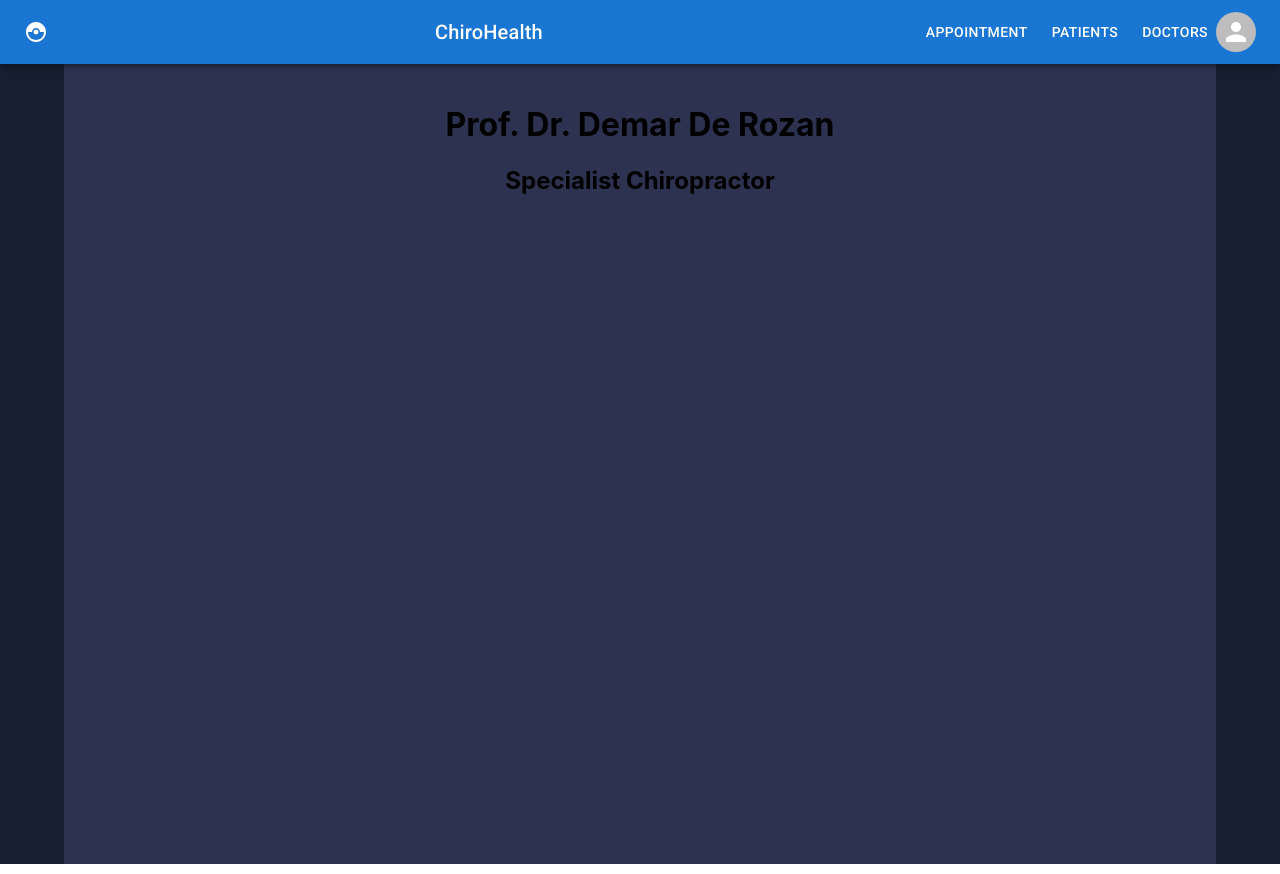
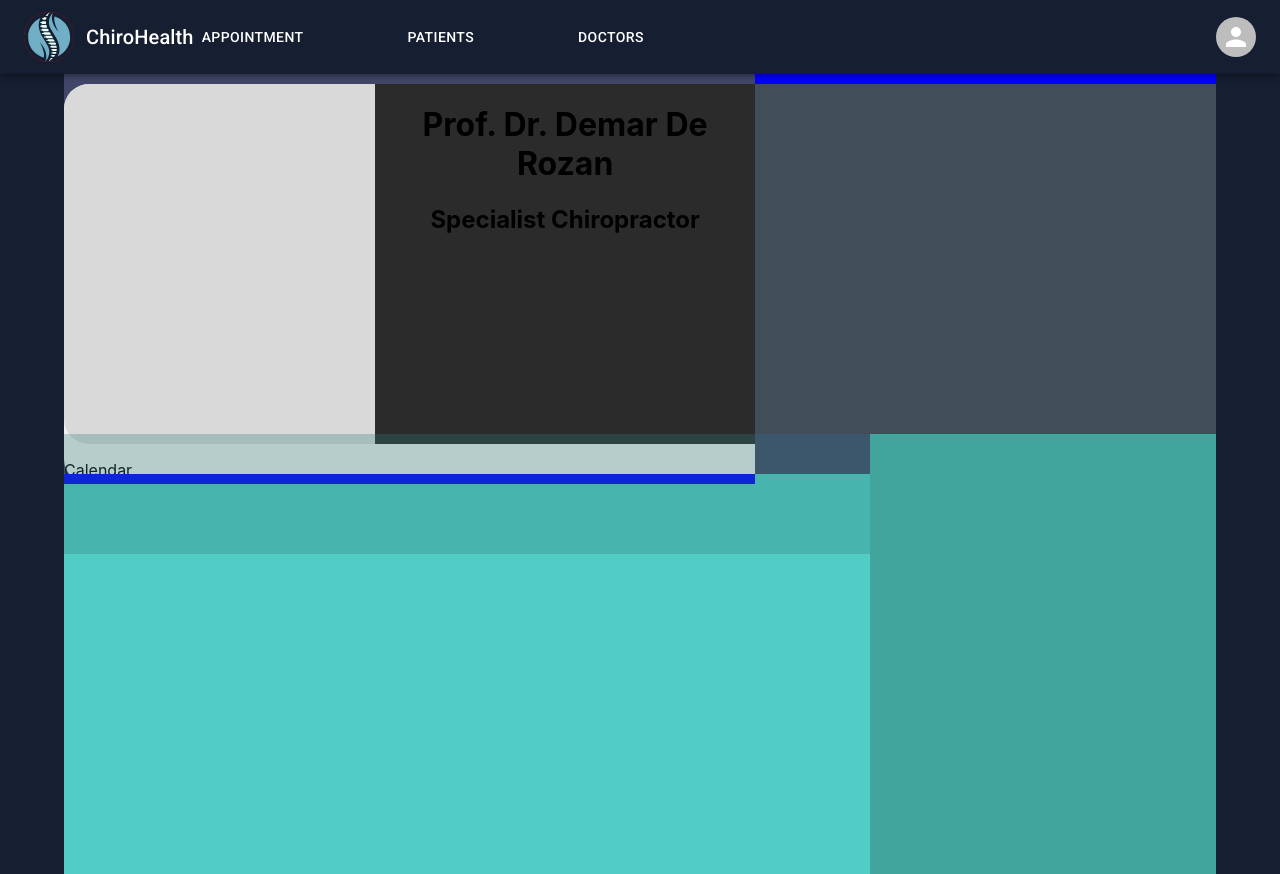
Before and after one commit to Tsebo200/ChiroHealth, a React (Create React App) app: page / in a window 1280 px wide. Built offline with nearby package versions, Linux system fonts and the light colour scheme.

Commit message:
Logo added to nav bar

```diff
--- a/public/index.html
+++ b/public/index.html
@@ -24,7 +24,7 @@
       work correctly both with client-side routing and a non-root public URL.
       Learn how to configure a non-root public URL by running `npm run build`.
     -->
-    <title>React App</title>
+    <title>ChiroHealth</title>
   </head>
   <body>
     <noscript>You need to enable JavaScript to run this app.</noscript>
--- /dev/null
+++ b/src/Components/Calendar/Calendar.jsx
@@ -0,0 +1,13 @@
+import React from 'react';
+import styles from '../Calendar/Calendar.module.scss';
+
+function Calendar() {
+  return (
+    <>
+    <p className={styles.text}>Calendar</p>
+    </>
+
+  )
+}
+
+export default Calendar
--- /dev/null
+++ b/src/Components/Calendar/Calendar.module.scss
@@ -0,0 +1,5 @@
+@import '../../Scss/Styles.scss';
+
+.text{
+    float: left;
+}
--- a/src/Components/Introduction/Introduction.jsx
+++ b/src/Components/Introduction/Introduction.jsx
@@ -1,16 +1,19 @@
 import React from 'react';
 import styles from '../Introduction/Introduction.module.scss';
+import Calendar from '../Calendar/Calendar';
 
 function Introduction() {
   return (
-    <div>
+    <>
     {/* <div className='styles.' */}
+    {/* <div className={styles.hor_line_breaker}></div> */}
+        <div className={styles.first_section}>
+
           <div className={styles.introduction_container}>
               <div className={styles.left_side}>
                   <div className={styles.img_container}>
                     <img></img>
                   </div>
-
               </div>
 
               <div className={styles.right_side}>
@@ -32,11 +35,12 @@ function Introduction() {
                 <div className={styles.icon_three}></div>
               </div>
 
-
+              </div>
+              <Calendar/>
+          </div>
 
         </div>
-        </div>
-    </div>
+    </>
   )
 }
 
--- a/src/Components/Introduction/Introduction.module.scss
+++ b/src/Components/Introduction/Introduction.module.scss
@@ -1,5 +1,41 @@
-.introduction{
-    width: 500px;
-    height: 500px;
-    background: red;
+@import '../../Scss/Styles.scss';
+
+.hor_line_breaker{
+  width: 100%;
+  height: 40px;
+  // background: blue;
+}
+.first_section{
+  width: 90vw;
+  height: 50vh;
+  background: $primaryShadeTwo;
+  float: left;
+}
+
+.introduction_container{
+  width: 60%;
+  height: 50vh;
+  margin-top: 10px;
+  border-radius: 25px 0px 0px 25px;
+  background: #F0F0F0;
+  float: left;
+}
+
+.left_side{
+  width: 45%;
+  height: 90%;
+  border-radius: 25px 0px 0px 25px;
+  background: #D9D9D9;
+  float: left;
+}
+
+  .img_container{
+
   }
+
+ .right_side{
+  width: 55%;
+  height: 90%;
+  background: #2b2b2b;
+  float: left;
+ }
--- a/src/Components/Navbar/Navbar.jsx
+++ b/src/Components/Navbar/Navbar.jsx
@@ -9,22 +9,24 @@ import Typography from '@mui/material/Typography';
 import { Stack } from '@mui/material';
 import Avatar from '@mui/material/Avatar';
 import Button from '@mui/material/Button';
+import '../../Scss/Styles.scss';
 
-
-
+const navStyle = {
+  backgroundColor: "#161E31;",
+}
 
 
 function Navbar() {
   return (
-    <AppBar position="sticky">
+    <AppBar position="sticky" sx={navStyle}>
       <Toolbar>
         <Link to="/"><IconButton size="large" edge="start" color="inherit" aria-label="logo">
-          <CatchingPokemon/>
+        <div className={styles.logo_box}></div>
         </IconButton></Link>
-        <Typography variant="h6" component="div" sx={{ flexGrow: 1 }}>
+        <Typography variant="h6" component="div" >
            ChiroHealth
         </Typography>
-        <Stack direction="row" spacing={1}>
+        <Stack direction="row" spacing={11} sx={{ flexGrow: 1 }}>
           <Link to='/'><Button color="inherit">Appointment</Button></Link>
           <Link to='/patients'><Button color="inherit">Patients</Button></Link>
           <Link to ='/doctors'><Button color="inherit">Doctors</Button></Link>
--- a/src/Components/Navbar/Navbar.module.scss
+++ b/src/Components/Navbar/Navbar.module.scss
@@ -15,3 +15,11 @@ a:link{
 a:hover{
   color: #FFFFFF;
 }
+
+.logo_box{
+  width: 50px;
+  height: 50px;
+  background: red;
+  background-image: url('../../Assets/Logo1.svg');
+  border-radius: 360px;
+}
--- a/src/Pages/Dashboard.jsx
+++ b/src/Pages/Dashboard.jsx
@@ -7,9 +7,27 @@ function Dashboard() {
   return (
     <div>
         <div className={styles.background}>
+          <div className={styles.vert_breaker}></div>
           <div className={styles.main_container}>
-            <Introduction/>
+
+
+          <div className={styles.introduction_section}>
+
+              <div className={styles.introduction_container}>
+              <Introduction/>
+              <div className={styles.hor_line_breaker}></div>
+
+              </div>
+              <div className={styles.calendar_container}>
+
+              <div className={styles.hor_line_breaker}></div>
+              </div>
+            </div>
+          <div className={styles.stats_section}></div>
+          <div className={styles.appointment_list_section}></div>
+          <div className={styles.late_patients_row}></div>
         </div>
+        <div className={styles.vert_breaker}></div>
         </div>
     </div>
   )
--- a/src/Pages/Dashboard.module.scss
+++ b/src/Pages/Dashboard.module.scss
@@ -10,9 +10,71 @@
     background: $primary;
 }
 
+.vert_breaker{
+    width: 5vw;
+    height: 100%;
+    // background: red;
+    float: left;
+}
+
 .main_container{
     width: 90vw;
     height: 100%;
-    margin-left: 5vw;
     background: $primaryShadeOne;
+    float: left;
 }
+
+.hor_line_breaker{
+    width: 100%;
+    height: 10px;
+    background: blue;
+    float: left;
+  }
+
+.introduction_section{
+    width: 90vw;
+    height: 45vh;
+    background: #1C4744;
+}
+
+.introduction_container{
+    width: 60%;
+    height: 100%;
+    border-radius: 30px;
+    background: #20272C;
+    float: left;
+}
+
+.calendar_container{
+    width: 40%;
+    height: 100%;
+    background: #414E59;
+    float: left;
+}
+
+.stats_section{
+    width: 70%;
+    height: 15vh;
+    background: #317B76;
+    opacity: 30%;
+    float: left;
+}
+
+.appointment_list_section{
+    width: 30%;
+    height: 55vh;
+    background: #41A49D;
+    float: left;
+}
+
+.late_patients_row{
+    width: 70%;
+    height: 55vh;
+    background: #52CDC5;
+}
+
+.introduction_container{
+    // width: ;
+    // height: ;
+    // background: red;
+  }
--- a/src/Pages/Doctors.jsx
+++ b/src/Pages/Doctors.jsx
@@ -1,8 +1,11 @@
-import React from 'react'
+import React from 'react';
+import Introduction from '../Components/Introduction/Introduction';
 
 function Doctors() {
   return (
-    <div>Doctors</div>
+    <div>Doctors
+    <Introduction/>
+    </div>
   )
 }
 
```
Also changed, not shown: src/Assets/Logo1.svg (added), src/Assets/Logo2.svg (added). Lines whose indentation alone changed are shown as unchanged.
